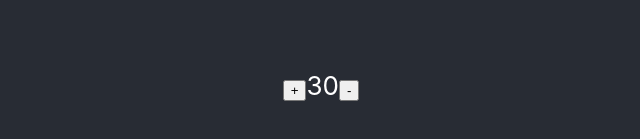
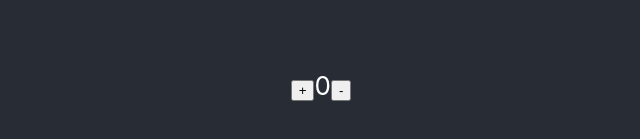
Before and after one commit to woodyyan/react-counter, a React (Create React App) app: page / in a window 1280 px wide. Shown: the part 315-454 px from the top of the page, without its empty margins (319-959 px from the left). Built offline with nearby package versions, Linux system fonts and the light colour scheme.

Commit message:
add state

```diff
--- a/src/components/Counter.js
+++ b/src/components/Counter.js
@@ -1,11 +1,19 @@
 import React, { Component } from 'react';
 
 class Counter extends Component {
+    constructor(props) {
+        super(props)
+
+        this.state = {
+            number: 0
+        }
+    }
+
     render() {
         return (
             <div>
                 <button>+</button>
-                <span>30</span>
+                <span>{this.state.number}</span>
                 <button>-</button>
             </div>
         );
```
